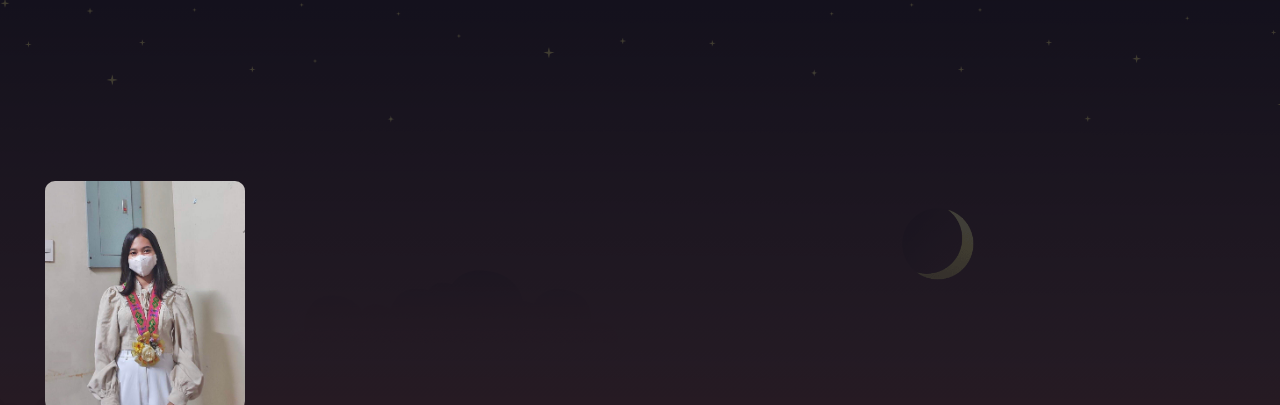
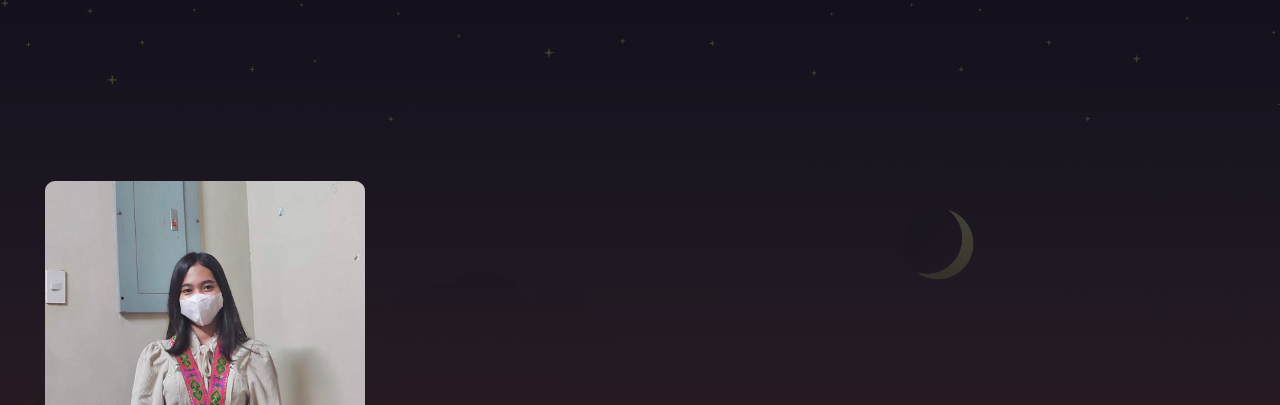
Before and after one commit to rs183c56/Portfolio, a plain HTML site: page index.html in a window 1280 px wide. Shown: the part 69-474 px from the top of the page. Drawn offline with Linux system fonts and the light colour scheme.

Commit message:
Adjusting photo size

```diff
--- a/style.css
+++ b/style.css
@@ -90,8 +90,8 @@
     left: 30px;
 }
 .card {
-    width: 200px;
-    height: 230px;
+    width: 320px;
+    height: 350px;
     border-radius: 10px;
     padding: 15px 25px;
     box-sizing: border-box;
```
